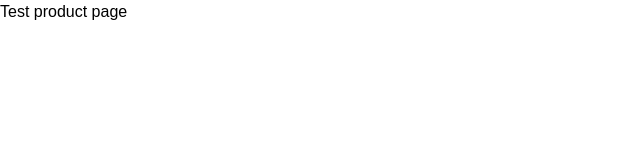
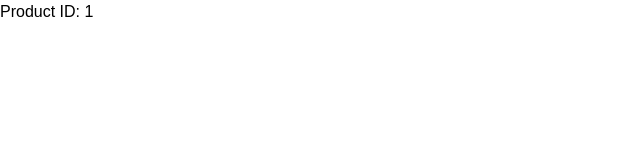
Before and after one commit to artemriabyi6/drevo, a Next.js app: page /product/1 in a window 1280 px wide. Shown: the top 160 px of the page, without its empty margins (0-640 px from the left). Built offline with nearby package versions, Linux system fonts and the light colour scheme.

Commit message:
trying to fix product page 5

```diff
--- a/src/app/product/[id]/page.tsx
+++ b/src/app/product/[id]/page.tsx
@@ -38,9 +38,8 @@ interface ProductPageProps {
   params: {
     id: string;
   };
-  searchParams?: { [key: string]: string | string[] | undefined };
 }
 
-export default function Page() {
-  return <div>Test product page</div>
+export default function ProductPage({ params }: ProductPageProps) {
+  return <div>Product ID: {params.id}</div>
 }
```
